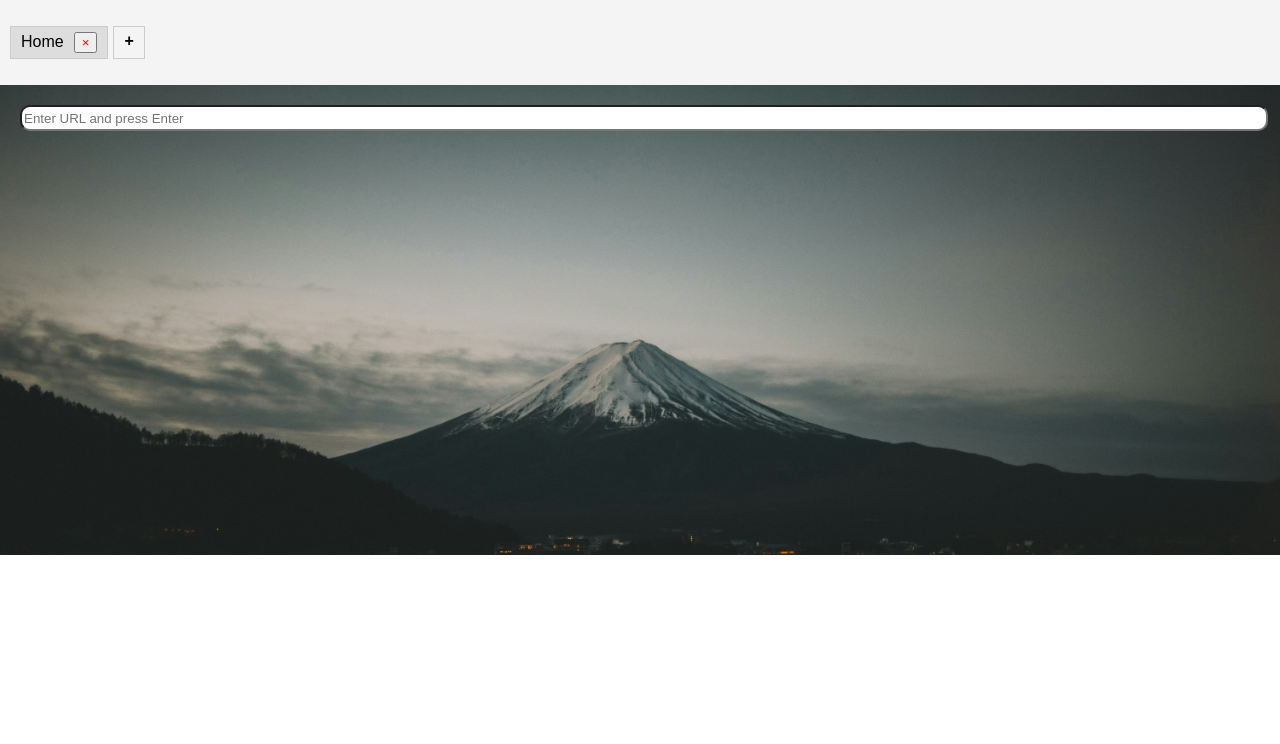
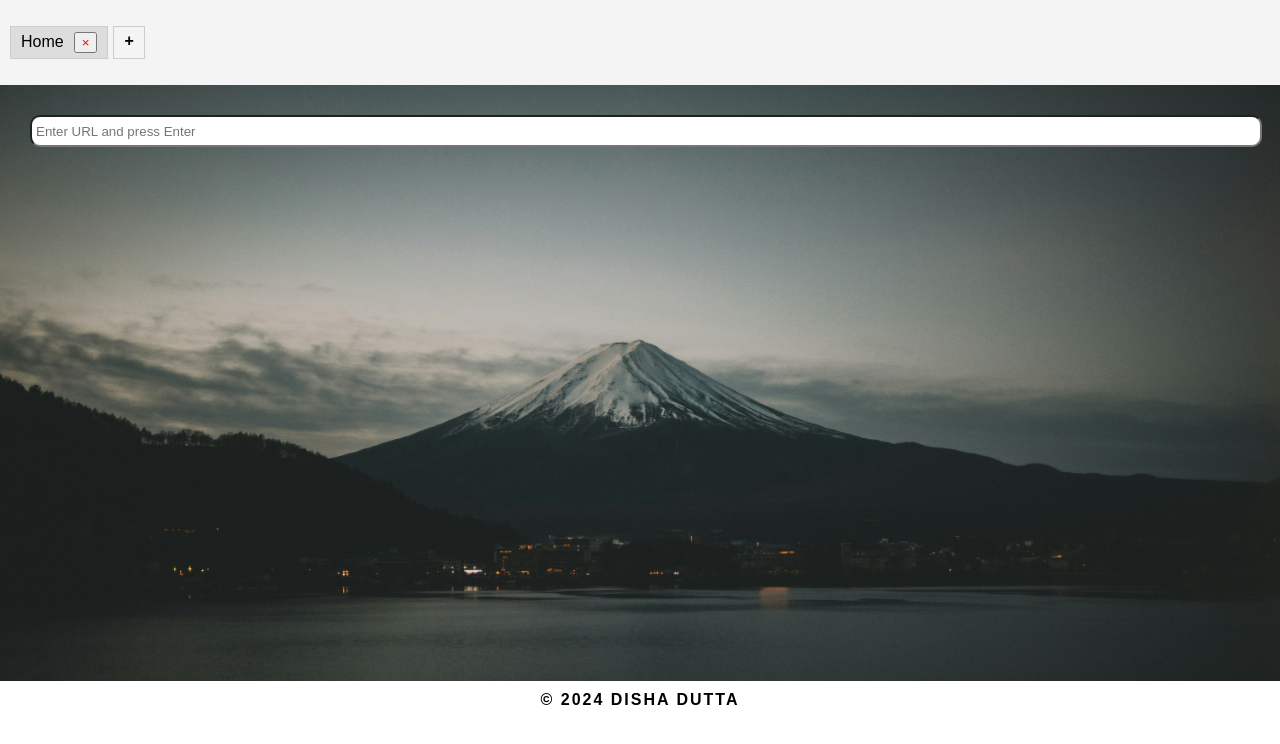
Before and after one commit to dishadutta/Custom-Browser-Tabs-Implementation, a plain HTML site: page index.html in a window 1280 px wide. Drawn offline with nearby package versions, Linux system fonts and the light colour scheme.

Commit message:
feat: added footer to pages

```diff
--- a/index.html
+++ b/index.html
@@ -25,6 +25,9 @@
         <iframe src="about:blank"></iframe>
       </div>
     </div>
+    <footer class="footer-style">
+      &copy; <span id="year"></span> DISHA DUTTA
+    </footer>
     <script src="https://code.jquery.com/jquery-3.6.0.min.js"></script>
     <script src="script.js"></script>
   </body>
--- a/script.js
+++ b/script.js
@@ -63,4 +63,9 @@ $(document).ready(function () {
     simplifiedName = simplifiedName.substring(0, simplifiedName.indexOf('.')) // Simplify to the first part of the domain
     $(`.tab:eq(${tabIndex}) span`).text(simplifiedName) // Set the tab name
   }
+
+  //get the current year
+  document
+    .getElementById('year')
+    .appendChild(document.createTextNode(new Date().getFullYear()))
 })
--- a/styles.css
+++ b/styles.css
@@ -40,7 +40,7 @@ html {
 }
 
 #content-container {
-  padding: 10px;
+  padding: 20px;
   background-image: url('./homebg.jpg');
   background-size: cover;
   background-repeat: no-repeat;
@@ -57,7 +57,7 @@ html {
 
 iframe {
   width: 100%;
-  height: 400px;
+  height: 500px;
   border: none;
 }
 
@@ -65,4 +65,12 @@ iframe {
   height: 20px;
   width: 100%;
   border-radius: 10px;
+  padding: 4px;
 }
+
+.footer-style {
+  text-align: center;
+  padding: 10px;
+  font-weight: bold;
+  letter-spacing: 2px;
+}
```
Also changed, not shown: 1 other file.
